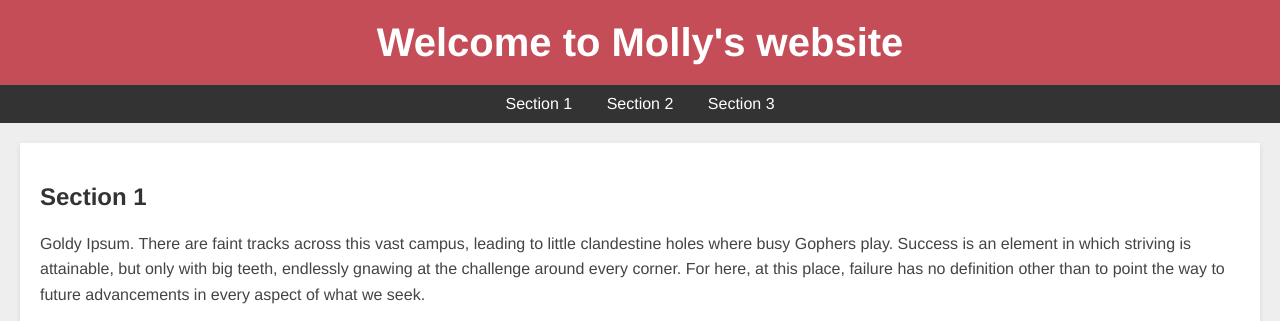
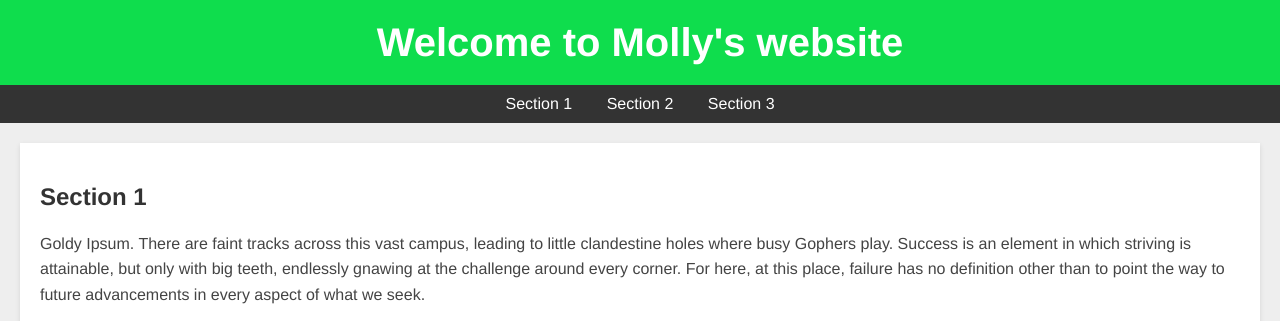
Before and after one commit to danieljcard1/molly-demo, a plain HTML site: page index.html in a window 1280 px wide. Shown: the top 321 px of the page. Drawn offline with Linux system fonts and the light colour scheme.

Commit message:
Changed color to green

```diff
--- a/styles.css
+++ b/styles.css
@@ -9,7 +9,7 @@ body {
 
 /* Header */
 header {
-    background-color: #c44d58; /* A warm tone replacing the default blue */
+    background-color: #0fdd4d; /* A warm tone replacing the default blue */
     color: #fff;
     padding: 20px 0;
     text-align: center;
```
